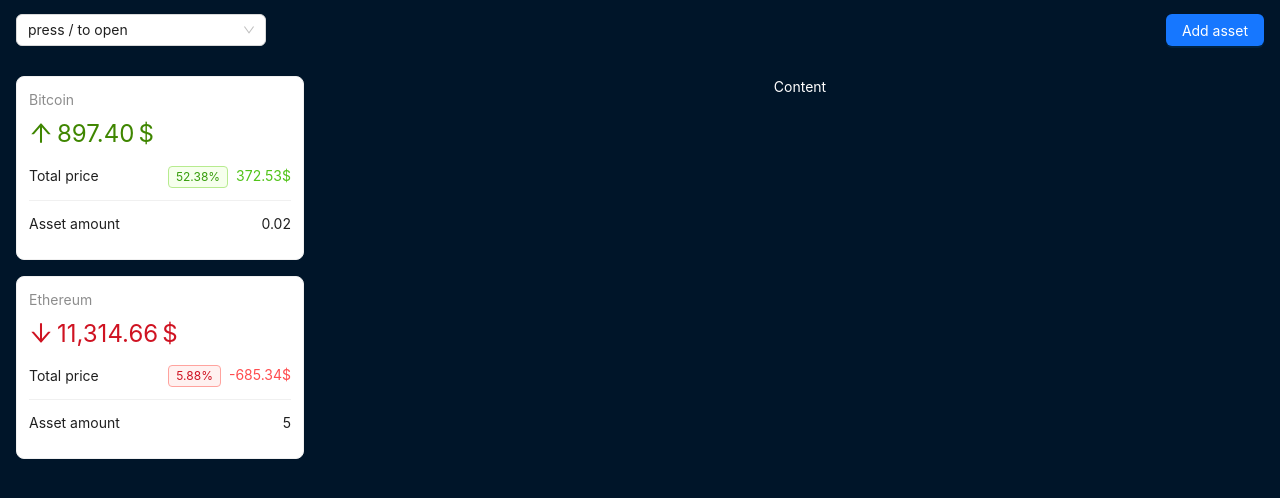
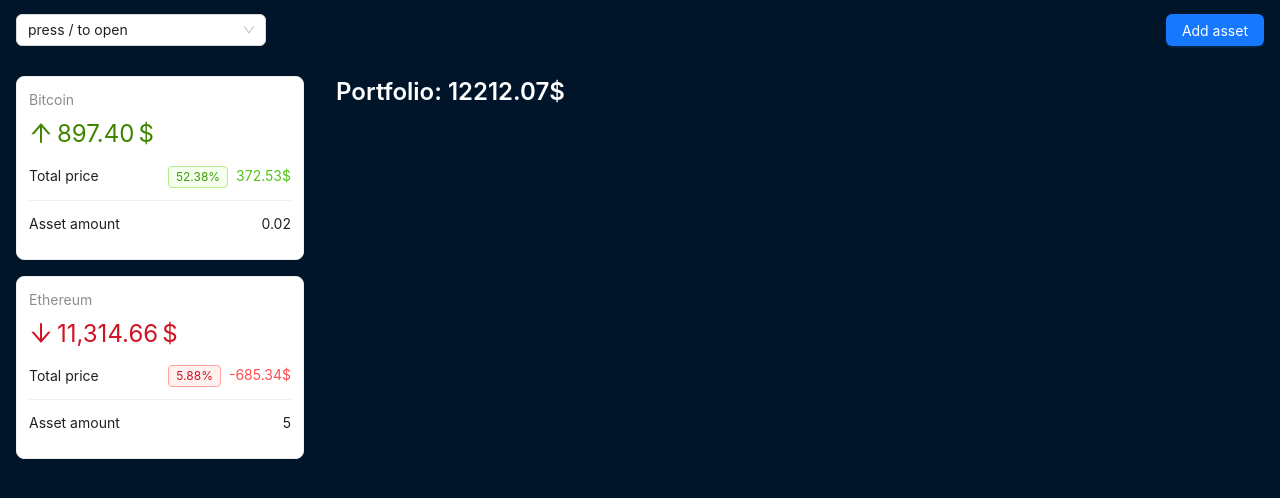
Before and after one commit to SystemAgainst/react-crypto, a React (Vite) app: page / in a window 1280 px wide. Shown: the top 498 px of the page. Built offline with nearby package versions, Linux system fonts and the light colour scheme.

Commit message:
add: summarize all actives

```diff
--- a/src/components/layout/AppContent.tsx
+++ b/src/components/layout/AppContent.tsx
@@ -1,5 +1,6 @@
 import React from 'react';
-import { Layout } from 'antd';
+import { Layout, Typography } from 'antd';
+import { useCrypto } from '../../context/crypto-context.tsx';
 
 const contentStyle: React.CSSProperties = {
   textAlign: 'center',
@@ -10,5 +11,22 @@
 };
 
 export default function AppContent() {
-  return <Layout.Content style={contentStyle}>Content</Layout.Content>;
+  const { assets, crypto } = useCrypto();
+  return (
+    <>
+      <Layout.Content style={contentStyle}>
+        <Typography.Title level={3} style={{ textAlign: 'left', color: '#fff' }}>
+          Portfolio: {' '}
+          {
+            assets.map((asset) => {
+              const coin = crypto.find((c) => c.id === asset.id);
+              return asset.amount * coin.price;
+            })
+              .reduce((acc, v) => (acc + v), 0)
+              .toFixed(2)
+          }$
+        </Typography.Title>
+      </Layout.Content>
+    </>
+  );
 }
```
